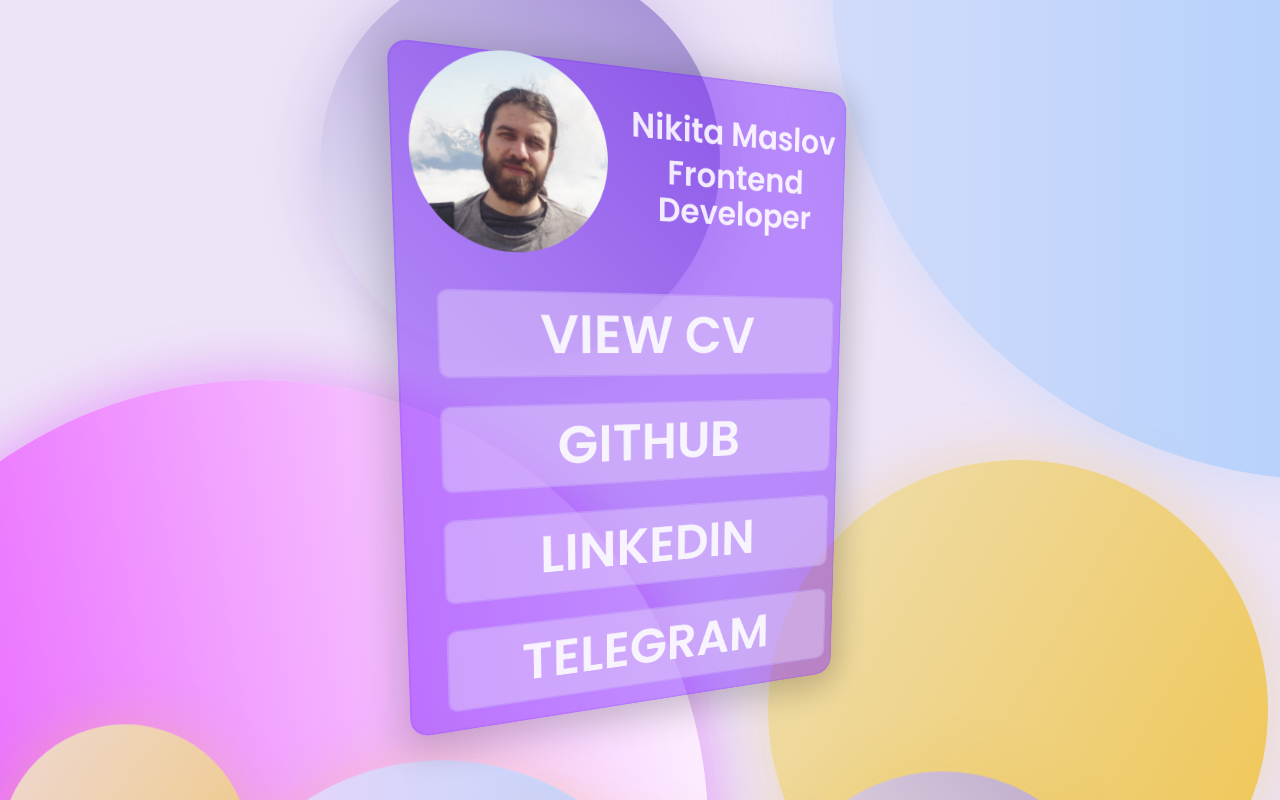
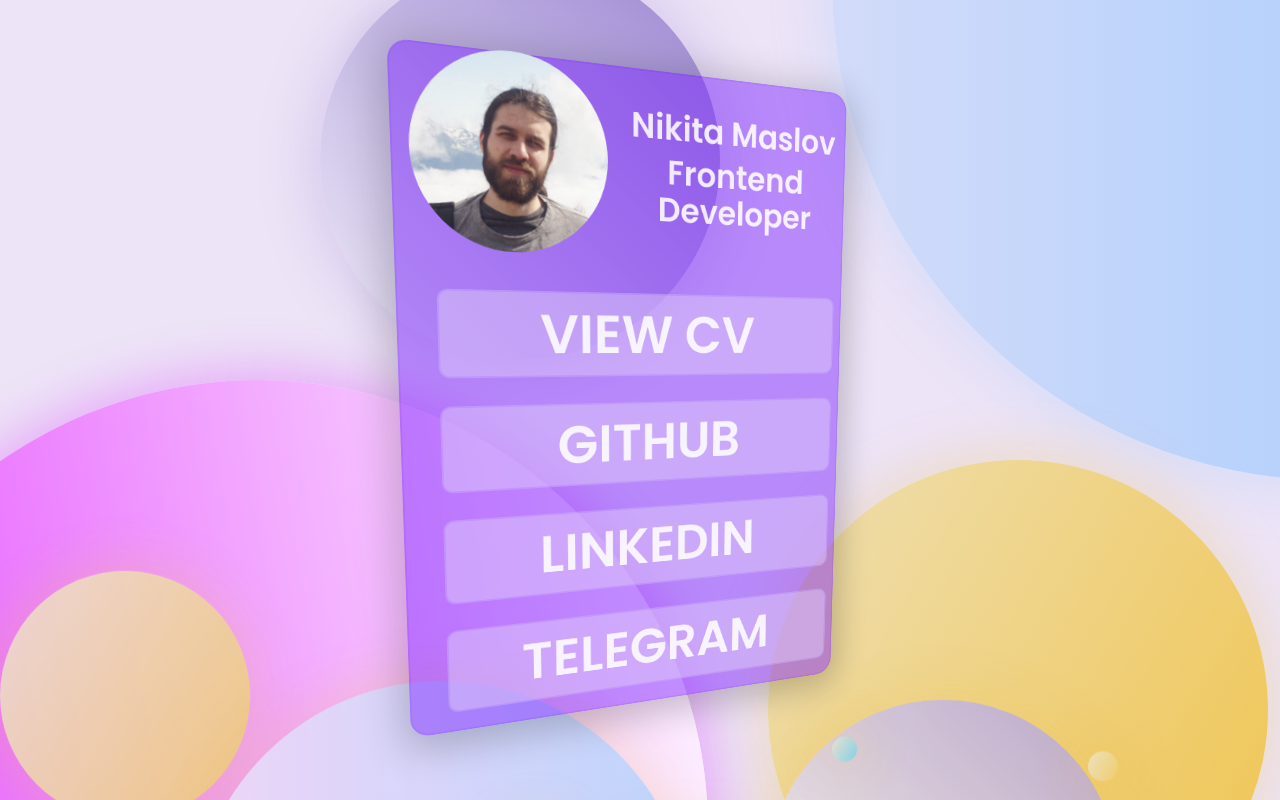
Before and after one commit to maslomeister/bio-links, a React (Vite) app: page / in a window 1280 px wide. Built offline with nearby package versions, Linux system fonts and the light colour scheme.

Commit message:
styles: fixed animation speed

```diff
--- a/src/components/app/app.module.css
+++ b/src/components/app/app.module.css
@@ -28,7 +28,7 @@
   width: 20px;
   height: 20px;
   border-radius: 50%;
-  animation: animate 25s linear infinite;
+  animation: animate 50s linear infinite;
   pointer-events: none;
 }
 
@@ -82,7 +82,7 @@
   width: 500px;
   height: 500px;
   bottom: -65%;
-  animation-duration: 35s;
+  animation-duration: 50s;
   animation-delay: 2s;
   z-index: -100;
 }
@@ -95,7 +95,7 @@
   width: 50px;
   height: 50px;
   bottom: -30%;
-  animation-duration: 12s;
+  animation-duration: 30s;
   animation-delay: 7s;
   z-index: -100;
 }
@@ -108,7 +108,7 @@
   width: 70px;
   height: 70px;
   bottom: -30%;
-  animation-duration: 20s;
+  animation-duration: 35s;
   animation-delay: 5s;
   z-index: -100;
 }
@@ -121,7 +121,7 @@
   width: 350px;
   height: 350px;
   bottom: -45%;
-  animation-duration: 27s;
+  animation-duration: 45s;
   animation-delay: 3s;
   z-index: -100;
 }
@@ -134,7 +134,7 @@
   width: 600px;
   height: 600px;
   bottom: -55%;
-  animation-duration: 31s;
+  animation-duration: 38s;
   animation-delay: 1s;
   z-index: -100;
 }
@@ -147,7 +147,7 @@
   width: 30px;
   height: 30px;
   bottom: -10%;
-  animation-duration: 16s;
+  animation-duration: 31s;
   animation-delay: 4s;
   z-index: 1;
 }
@@ -160,7 +160,7 @@
   width: 30px;
   height: 30px;
   bottom: -10%;
-  animation-duration: 16s;
+  animation-duration: 30s;
   animation-delay: 4s;
   z-index: 1;
 }
@@ -173,7 +173,7 @@
   width: 25px;
   height: 25px;
   bottom: -10%;
-  animation-duration: 18s;
+  animation-duration: 25s;
   animation-delay: 4s;
   z-index: 1;
 }
@@ -186,7 +186,7 @@
   width: 50px;
   height: 50px;
   bottom: -10%;
-  animation-duration: 15s;
+  animation-duration: 27s;
   animation-delay: 8s;
   z-index: 1;
 }
@@ -199,7 +199,7 @@
   width: 400px;
   height: 400px;
   bottom: -55%;
-  animation-duration: 22s;
+  animation-duration: 38s;
   animation-delay: 10s;
   z-index: 0;
 }
@@ -278,7 +278,7 @@
 
 @keyframes animate {
   0% {
-    transform: translateY(0%);
+    transform: translateY(0);
     opacity: 0.8;
   }
 
@@ -287,7 +287,7 @@
   }
 
   100% {
-    transform: translateY(-120%);
+    transform: translateY(-2000px);
     opacity: 0.5;
   }
 }
```
